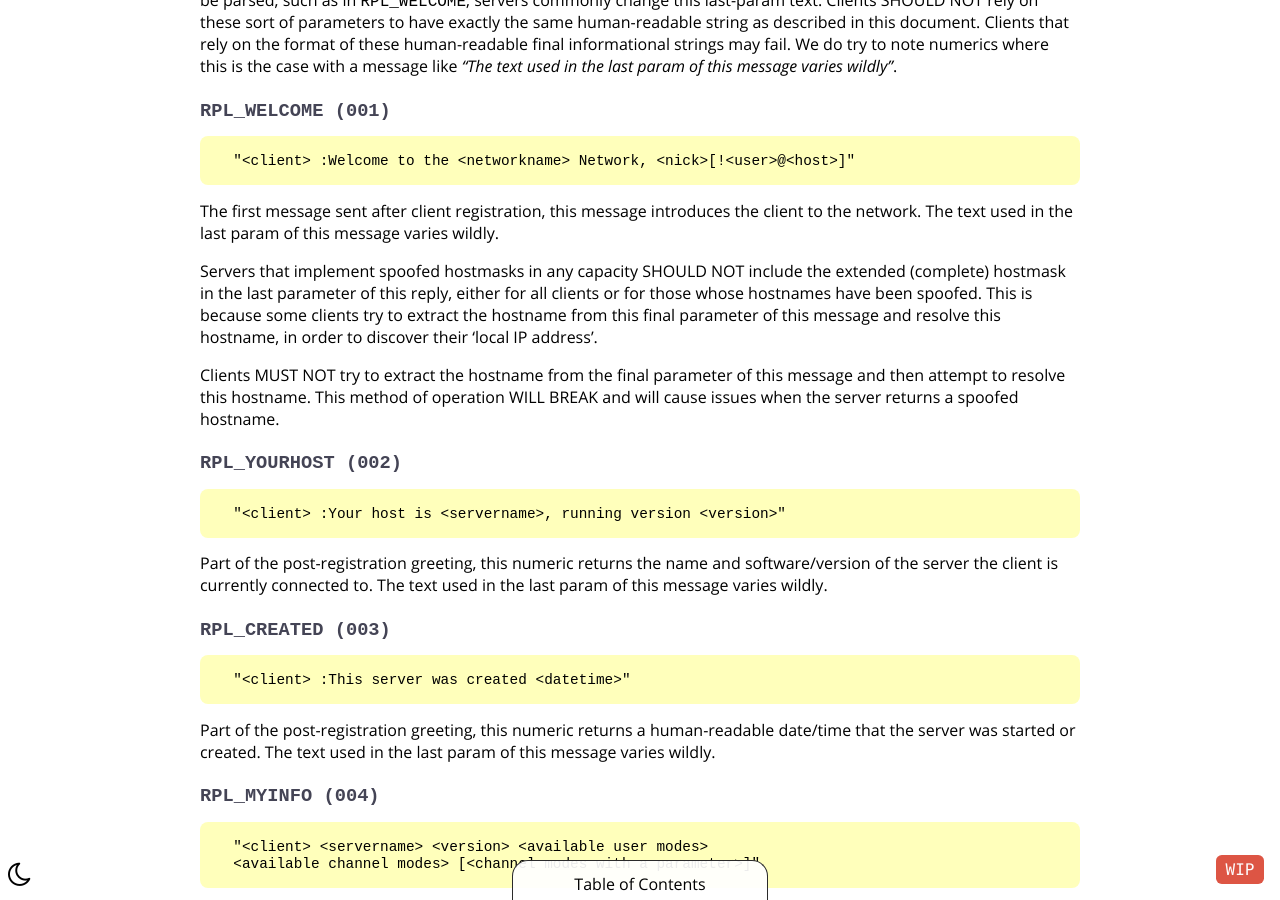
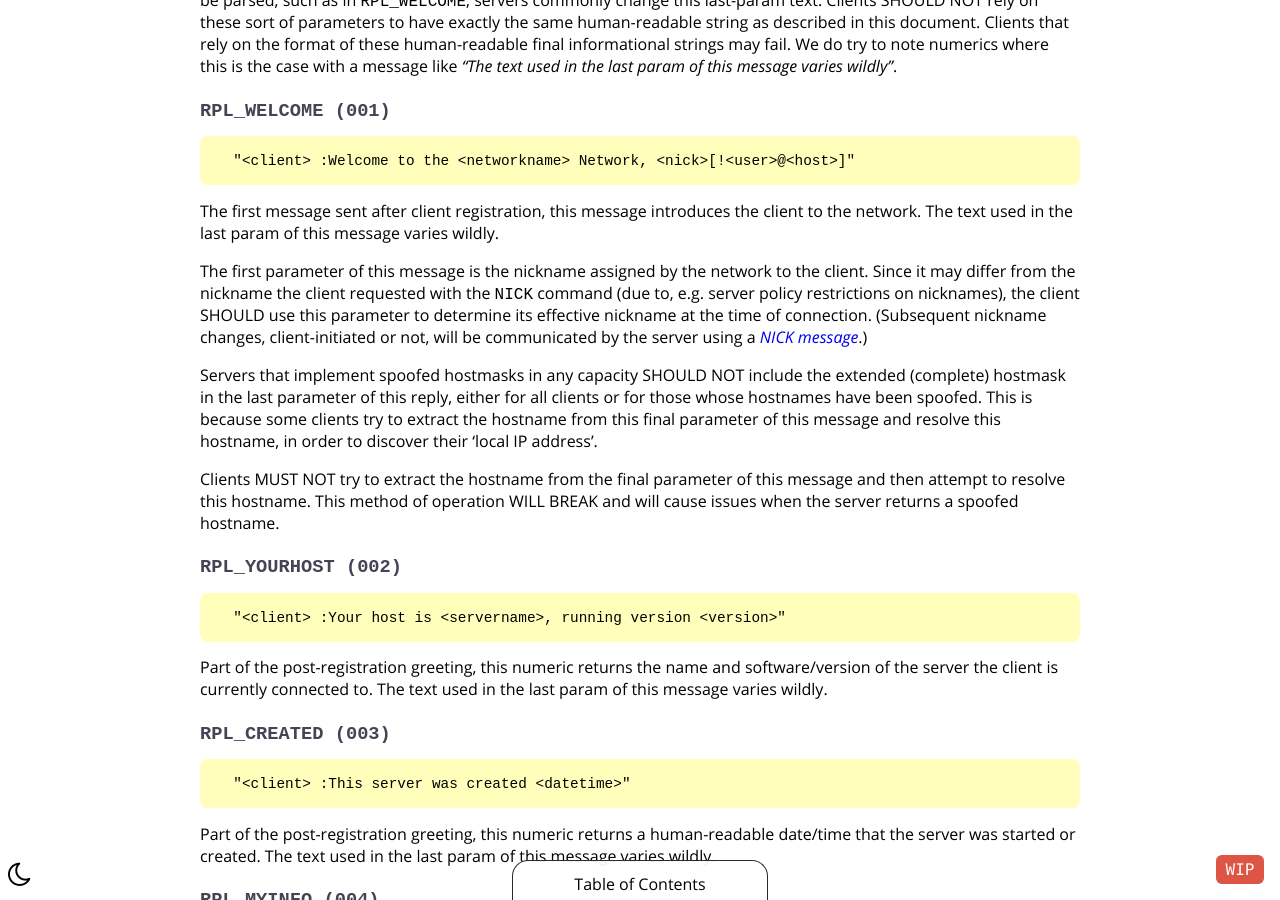
Before and after one commit to ircdocs/modern-irc, a Jekyll site: the page built from index.md, in a window 1280 px wide and 900 px high, scrolled down 48372 px. Built offline with Jekyll 4.4.1, drawn with Linux system fonts in a browser that asks for light colours.

Commit message:
mention reading RPL_WELCOME to get the assigned nick

```diff
--- a/_includes/modern-appendix.md
+++ b/_includes/modern-appendix.md
@@ -220,6 +220,8 @@ We do try to note numerics where this is the case with a message like *"The text
       "<client> :Welcome to the <networkname> Network, <nick>[!<user>@<host>]"
 
 The first message sent after client registration, this message introduces the client to the network. The text used in the last param of this message varies wildly.
+
+The first parameter of this message is the nickname assigned by the network to the client. Since it may differ from the nickname the client requested with the `NICK` command (due to, e.g. server policy restrictions on nicknames), the client SHOULD use this parameter to determine its effective nickname at the time of connection. (Subsequent nickname changes, client-initiated or not, will be communicated by the server using a [NICK message](#nick-message).)
 
 Servers that implement spoofed hostmasks in any capacity SHOULD NOT include the extended (complete) hostmask in the last parameter of this reply, either for all clients or for those whose hostnames have been spoofed. This is because some clients try to extract the hostname from this final parameter of this message and resolve this hostname, in order to discover their 'local IP address'.
 
```
